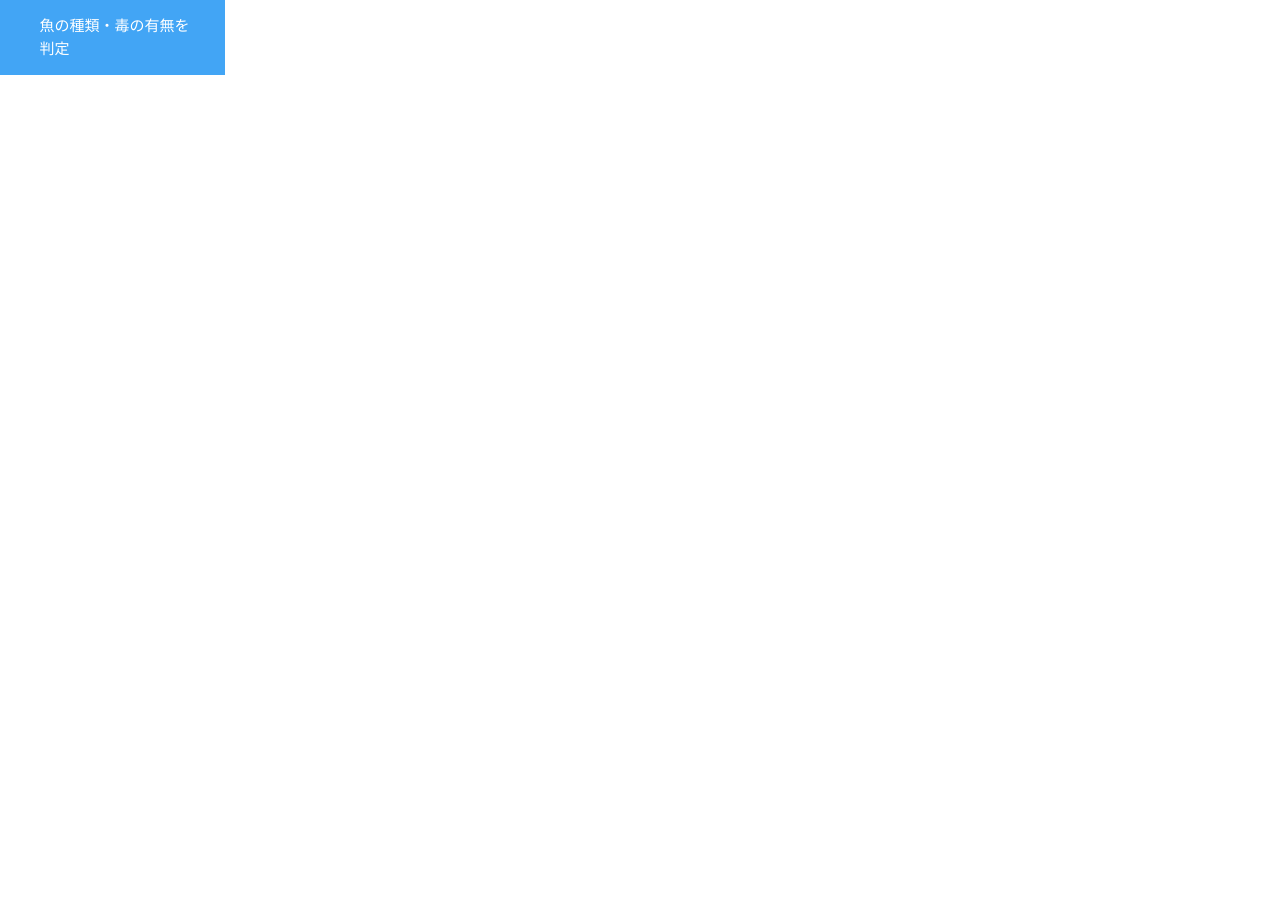
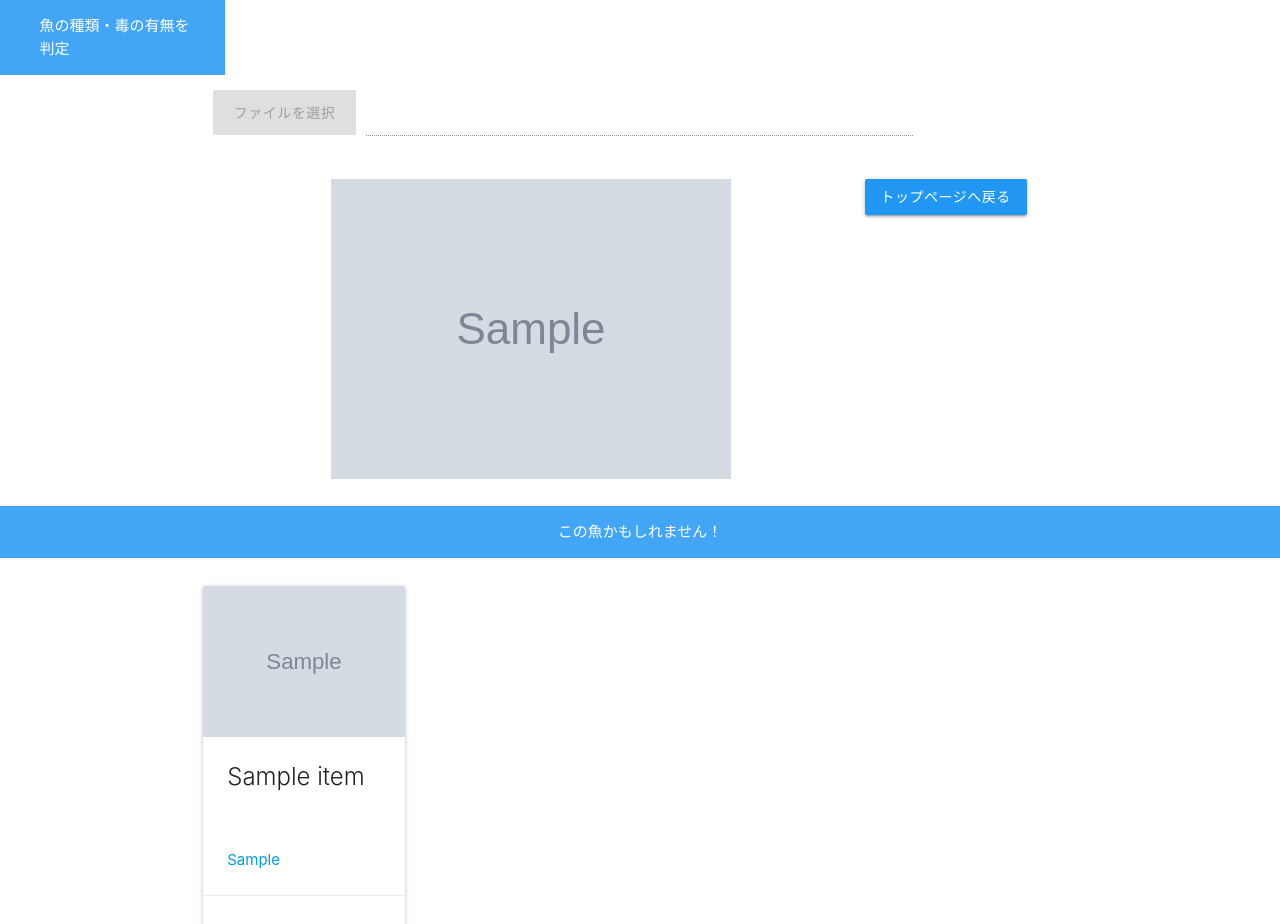
Before and after one commit to NagaoTadashi/Fish-classifier, a Flask app: template app/templates/classify_img.html in a window 1280 px wide. Shown: the top 924 px of the page. Before the commit the page ends 75 px from the top, so only its background shows below. Run offline with Flask 3, Linux system fonts and the light colour scheme; the template is opened without the code that fills it: most values are stand-ins (such as "Sample title", 1, 10 or a date in 2020); grey boxes marked "Sample" are stand-in pictures.

Commit message:
edit classify_img.html

```diff
--- a/app/app.py
+++ b/app/app.py
@@ -35,7 +35,7 @@ def index():
 @app.route("/classify", methods=["GET", "POST"])
 def classify_img():
     if request.method == "POST":
-        file_path = request.form["img"]
+        file_path = request.form["image"]
         data = callAPI(file_path)
 
         return render_template("classify_img.html", fish_data=data, file_path=file_path)
--- a/app/templates/classify_img.html
+++ b/app/templates/classify_img.html
@@ -1,4 +1,84 @@
 {% extends "base.html" %}
 {% block body %}
+<div class="row">
+    <div class="col s8 offset-s2">
+        <form id="upload form" action="/" method="post" enctype="multipart/form-data">
+            <div class="file-field input-field row">
+                <div class="btn col s2" disabled>
+                    <span>ファイルを選択</span>
+                    <input type="file" name="file">
+                </div>
+                <div class="file-path-wrapper col s8">
+                    <input class="file-path validate" type="text" disabled>
+                </div>
+            </div>
+        </form>
+    </div>
+</div>
 
+<div class="row">
+    <div class="col s5 offset-s3">
+        <img id="upload_img" class="responsive-img" src="{{file_path}}" alt="アップロード画像">
+    </div>
+    <div class="col s4">
+        <button class="btn waves-effect waves-lighter blue" name="top" onclick="location.href='/'">トップページへ戻る</button>
+    </div>
+</div>
+
+<div class="row">
+    <header class="col s12 blue lighten-1">
+        <div>
+            <p class="white-text center">
+                {% if fish_data %}
+                この魚かもしれません！
+                {% else %}
+                該当する魚が見つかりません！
+                {% endif %}
+            </p>
+        </div>
+    </header>
+</div>
+
+<div class="container">
+    <div class="row flex">
+        {% if fish_data %}
+            {% for item in fish_data %}
+            <div class="col s12 m4 l3 margin-clear">
+                <div class="card">
+                    <div class="card-image">
+                        <img src="{{item.picture_path}}" alt="">
+                    </div>
+                    <div class="card-content">
+                        <span class="card-title">{{item.fish_name}}</span>
+                        {% if item.poison %}
+                        <p>
+                            <img class="poison-image" src="/static/images/result/poison.png">
+                            <span>{{item.poison_part}}</span>
+                        </p>
+                        {% endif %}
+                    </div>
+                    <div class="card-content copylight">
+                        <p class="grey-text">
+                            <a href="{{item.copylight_url}}" target="_blank">
+                                {{item.copylight_owner}}
+                            </a>
+                        </p>
+                    </div>
+                    <div class="card-action">
+                        <ul>
+                            {% if item.wiki_url %}
+                            <li>
+                                <a href="{{item.wiki_url}}" target="_blank">
+                                    <img src="https://upload.wikimedia.org/wikipedia/commons/6/6a/Lemon_wiki_banner2.jpg">
+                                </a>
+                            </li>
+                            {% endif %}
+                        </ul>
+                    </div>
+                </div>
+            </div>
+            {% endfor %}
+        {% endif %}
+    </div>
+</div>
 {% endblock %}
```
